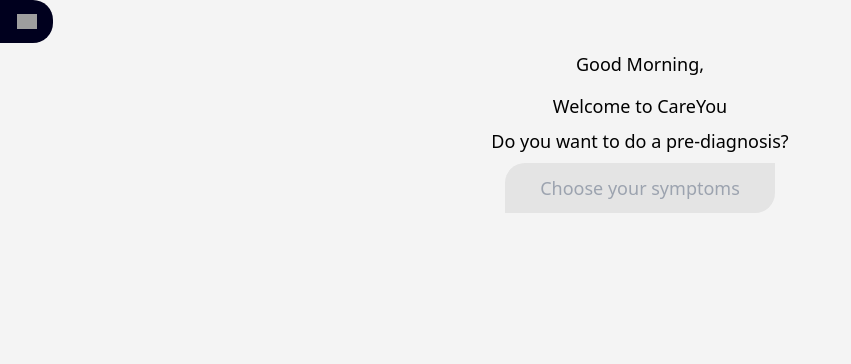
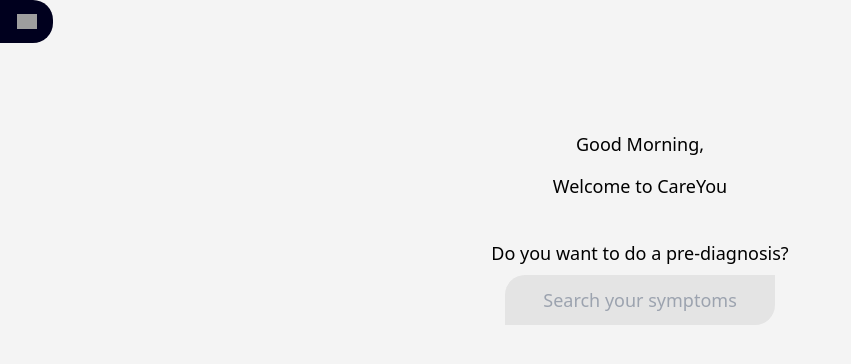
Before and after one commit to sntwandy/CareYou-WebClient, a Next.js app: page /Home in a window 1280 px wide. Shown: the top 364 px of the page, without its empty margins (0-851 px from the left). Built offline with nearby package versions, Linux system fonts and the light colour scheme; grey boxes are pictures that could not be loaded.

Commit message:
Input search is working, filter the data, and menu

```diff
--- a/components/Inputs/PrimaryInput.tsx
+++ b/components/Inputs/PrimaryInput.tsx
@@ -2,7 +2,7 @@
  *
  */
 
-import React, { FC } from 'react';
+import React, { FC, ReactElement } from 'react';
 
 export interface InputProps {
   onChange: Function;
@@ -15,7 +15,7 @@
   disabled?: boolean;
 }
 
-const Input: FC<InputProps> = (props: InputProps) => {
+const Primary: FC<InputProps> = (props: InputProps): ReactElement => {
   const { label, type = 'text', placeholder, onChange, value, required = false, disabled = false, position } = props;
 
   return (
@@ -36,4 +36,4 @@
   );
 };
 
-export default Input;
+export default Primary;
--- a/components/Menu/index.tsx
+++ b/components/Menu/index.tsx
@@ -16,9 +16,9 @@
 
   useEffect(() => {
     if (menuIsOpen) {
-      setMenuOpenStyle('transform opacity-100 scale-100 transition ease-out duration-100 translate-x-4')
+      setMenuOpenStyle('transform opacity-100 scale-100 transition ease-out duration-100 translate-x-4 visible')
     } else {
-      setMenuOpenStyle('transition ease-in duration-75 transform opacity-0 scale-95')
+      setMenuOpenStyle('transition ease-in duration-75 transform opacity-0 scale-95 invisible')
     }
   }, [menuIsOpen]);
 
--- a/package.json
+++ b/package.json
@@ -9,9 +9,9 @@
     "lint": "eslint --ext .ts,.tsx"
   },
   "dependencies": {
-    "next": "10.0.7",
-    "react": "17.0.1",
-    "react-dom": "17.0.1",
+    "next": "^10.0.7",
+    "react": "^17.0.1",
+    "react-dom": "^17.0.1",
     "tailwindcss": "^2.0.3"
   },
   "devDependencies": {
--- a/pages/Home/index.tsx
+++ b/pages/Home/index.tsx
@@ -2,35 +2,83 @@
  *
  */
 
-import React, { FC, ReactElement } from 'react';
+import React, { ChangeEvent, FC, ReactElement, useEffect, useState } from 'react';
 
 // Components
 import Menu from '../../components/Menu';
 import Title from '../../components/Titles/Title';
-import Input from '../../components/Inputs/PrimaryInput';
 
-// Hooks
-import useInput from '../../hooks/useInput';
+// Search interface type
+interface ISearch {
+  name: string
+}
 
 // Home Page
 const Home: FC = (): ReactElement => {
-  const { value: symptoms, bind: bindSymptoms } = useInput('')
-  const handleInput = () => {
-    console.log(symptoms)
+
+  // Mock data [provisional]
+  const data: ISearch[] = [
+    { name: 'Headache' },
+    { name: 'Fever' },
+    { name: 'Eye pain' },
+    { name: 'Sneezing' },
+  ]
+
+  // Filter init state
+  const filteredInitState: ISearch[] = [];
+
+  // Filtered symptoms state
+  const [filteredSymptoms, setFilteredSymptoms] = useState(filteredInitState)
+
+  // Handle input search
+  const handleInputSearch = (e: ChangeEvent<HTMLInputElement>) => {
+    let filtered: ISearch[] = [];
+    const searchString = e.target.value.toLowerCase();
+
+    if (searchString == '') {
+      setFilteredSymptoms([])
+    } else {
+      filtered = data.filter((symptom) => {
+        return symptom.name.toLocaleLowerCase().includes(searchString)
+      });
+      setFilteredSymptoms([
+        ...filtered
+      ])
+    }
+    console.log(filteredSymptoms)
   }
+
   return (
     <div className={'w-full h-full'}>
       {/* Menu */}
       <Menu />
       {/* Title */}
-      <div className={'flex items-center justify-center flex-col'}>
+      <div className={'flex items-center justify-center flex-col mt-20'}>
         <Title title={'Good Morning,'} fontSize={'text-lg'} fontWeight={'font-light'} />
         <Title title={'Welcome to CareYou'} fontSize={'text-lg'} fontWeight={'font-light'} />
       </div>
       {/* Inputs */}
-      <div className={'flex items-center justify-center flex-col'}>
-        <Input label={'Do you want to do a pre-diagnosis?'} placeholder={'Choose your symptoms'} required={true} {...bindSymptoms} />
+      <div className={'flex items-center justify-center flex-col mt-8'}>
+        <div className={'flex items-center justify-center flex-col mb-3.5'}>
+          <label htmlFor="" className={'text-lg font-normal mb-2'}>Do you want to do a pre-diagnosis?</label>
+          <input
+            className={`w-primaryInput h-primaryInput text-lg text-center rounded-tl-input rounded-br-input outline-none bg-tertiary focus:ring-2 focus:ring-black`}
+            type={'string'}
+            placeholder={'Search your symptoms'}
+            onChange={(e) => handleInputSearch(e)}
+          />
+          <div className={''}>
+            <ul>
+              {filteredSymptoms.map((item) => {
+                return (
+                  <li>{item.name}</li>
+                )
+              })}
+            </ul>
+          </div>
+        </div>
       </div>
+      {/* <button>Add</button> */}
     </div>
   )
 };
```
